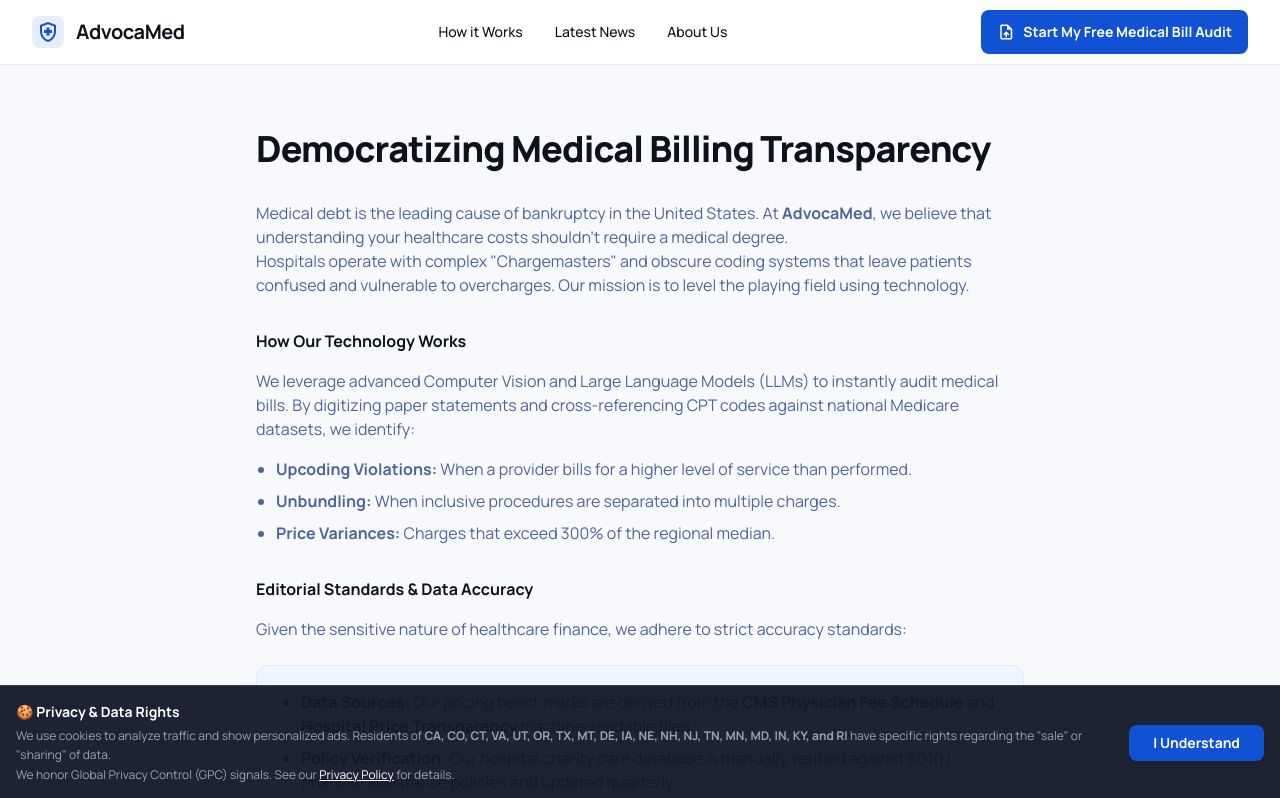
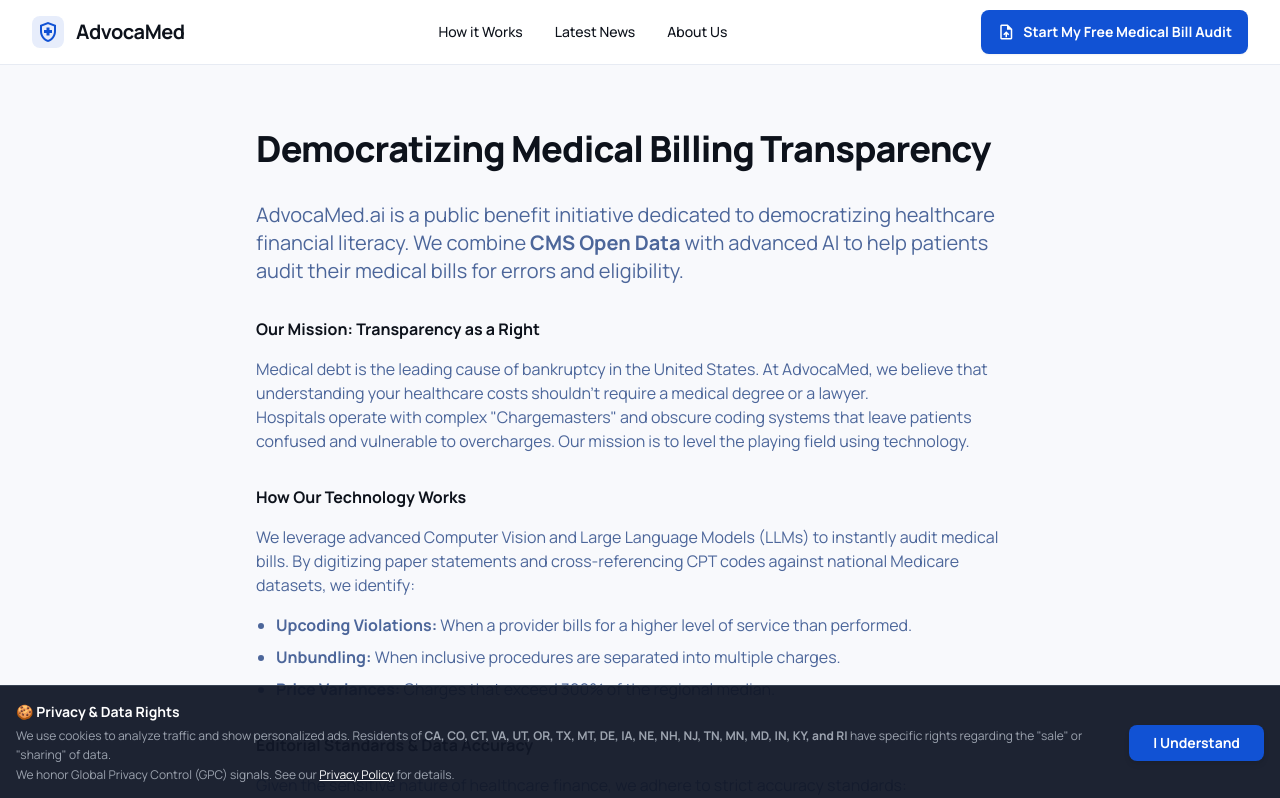
Before and after one commit to gkswjdgb/advocamed-ai, a React (Vite) app in the folder advocamed.ai/: page /about in a window 1280 px wide. Shown: the top 798 px of the page. Built offline with nearby package versions, Linux system fonts and the light colour scheme.

Commit message:
Update AboutUs.tsx

```diff
--- a/advocamed.ai/pages/AboutUs.tsx
+++ b/advocamed.ai/pages/AboutUs.tsx
@@ -17,8 +17,13 @@
             </h1>
 
             <div className="prose prose-lg prose-indigo text-text-secondary-light dark:text-text-secondary-dark">
+                <p className="lead text-xl">
+                    AdvocaMed.ai is a public benefit initiative dedicated to democratizing healthcare financial literacy. We combine <strong>CMS Open Data</strong> with advanced AI to help patients audit their medical bills for errors and eligibility.
+                </p>
+
+                <h2 className="text-text-main-light dark:text-text-main-dark font-bold mt-8 mb-4">Our Mission: Transparency as a Right</h2>
                 <p>
-                    Medical debt is the leading cause of bankruptcy in the United States. At <strong>AdvocaMed</strong>, we believe that understanding your healthcare costs shouldn't require a medical degree.
+                    Medical debt is the leading cause of bankruptcy in the United States. At AdvocaMed, we believe that understanding your healthcare costs shouldn't require a medical degree or a lawyer.
                 </p>
                 <p>
                     Hospitals operate with complex "Chargemasters" and obscure coding systems that leave patients confused and vulnerable to overcharges. Our mission is to level the playing field using technology.
```
